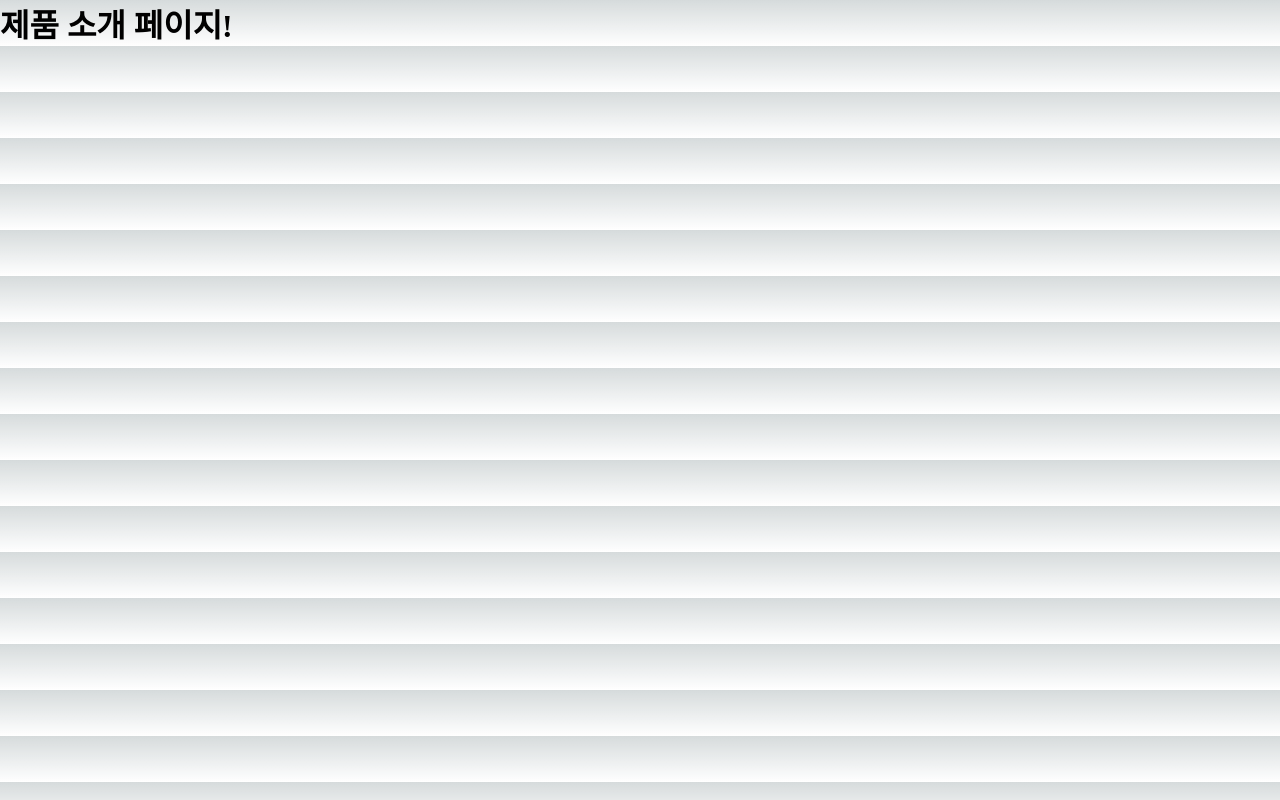
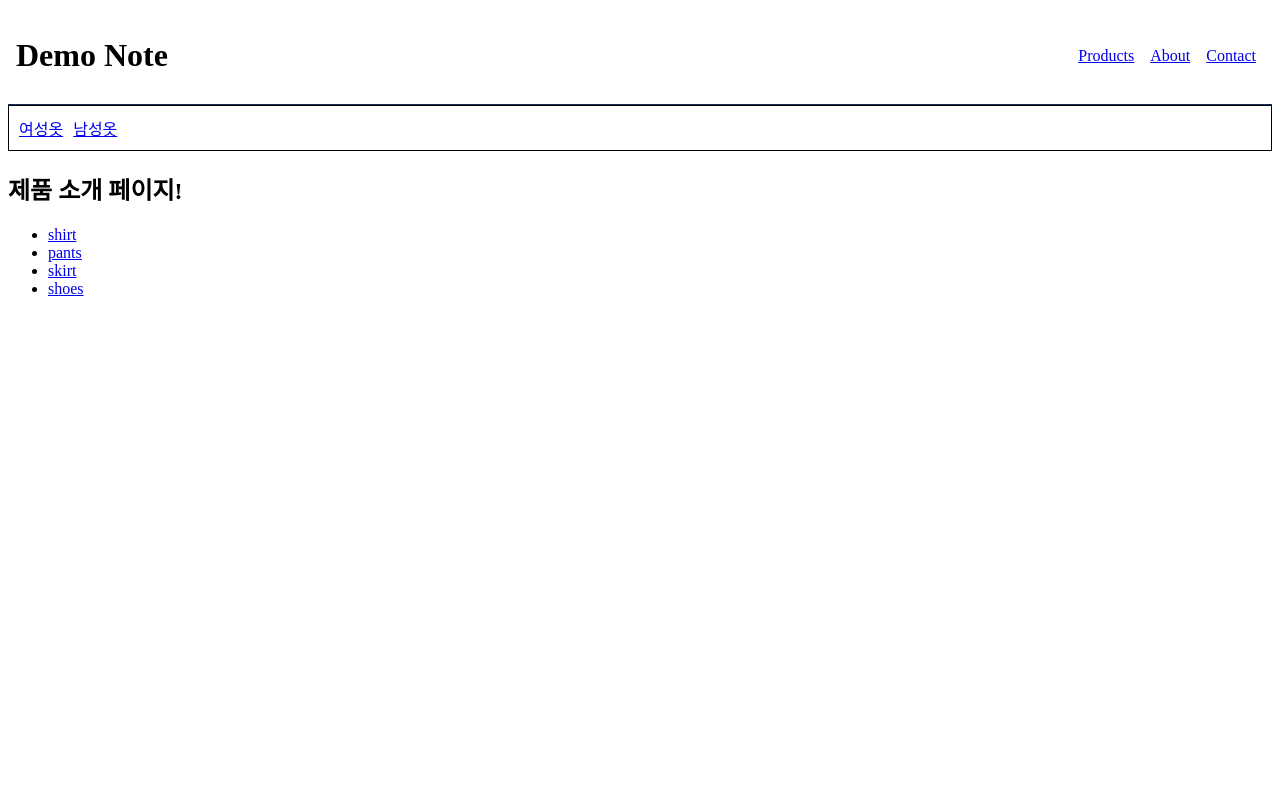
Before and after one commit to M-Sik/Next.js-Study, a Next.js app: page /products in a window 1280 px wide. Built offline with nearby package versions, Linux system fonts and the light colour scheme.

Commit message:
layout.tsx 공부

```diff
--- a/package.json
+++ b/package.json
@@ -18,6 +18,7 @@
     "next": "^13.1.6",
     "react": "18.2.0",
     "react-dom": "18.2.0",
+    "sass": "^1.60.0",
     "typescript": "5.0.3"
   }
 }
--- /dev/null
+++ b/src/app/layout.module.css
@@ -0,0 +1,11 @@
+.header {
+    display: flex;
+    justify-content: space-between;
+    align-items: center;
+    padding: 8px;
+    border-bottom: 1px solid #132f52;
+}
+
+.nav a {
+    padding: 0 8px;
+}
--- a/src/app/layout.tsx
+++ b/src/app/layout.tsx
@@ -1,4 +1,6 @@
-import './globals.css'
+// import './globals.css'
+import Link from 'next/link';
+import styles from './layout.module.css';
 
 export default function RootLayout({
   children,
@@ -12,7 +14,17 @@
         head.tsx. Find out more at https://beta.nextjs.org/docs/api-reference/file-conventions/head
       */}
       <head />
-      <body>{children}</body>
+      <body>
+        <header className={styles.header}>
+          <h1>Demo Note</h1>
+          <nav className={styles.nav}>
+            <Link href="/products">Products</Link>
+            <Link href="/about">About</Link>
+            <Link href="/contact">Contact</Link>
+          </nav>
+        </header>
+        {children}
+      </body>
     </html>
   )
 }
--- a/src/app/products/[slug]/page.tsx
+++ b/src/app/products/[slug]/page.tsx
@@ -1,5 +1,6 @@
 import { notFound } from 'next/navigation';
 import React from 'react'
+import Link from 'next/link';
 
 type Props = {
   // 동적라우팅을 위한 next.js props
@@ -12,7 +13,9 @@
 export default function SlugPage({ params }: Props) {
   if (params.slug === 'nothing') notFound();
   return (
-    <h1>{ params.slug }제품 페이지</h1>
+    <>
+      <h1>{params.slug}제품 페이지</h1>
+    </>
   )
 }
 // 동적라우트 방식에서 미리 만들어놀 페이지 경로를 만들어주는 next.js 내장 함수
--- /dev/null
+++ b/src/app/products/layout.module.scss
@@ -0,0 +1,8 @@
+.nav {
+    border: 1px solid black;
+    padding: 10px;
+    display: flex;
+    a {
+        padding-right: 10px;
+    }
+}
--- /dev/null
+++ b/src/app/products/layout.tsx
@@ -0,0 +1,19 @@
+import Link from 'next/link';
+import styles from './layout.module.scss';
+
+export default function ProductsLayout({
+  children,
+}: {
+  children: React.ReactNode
+}) {
+  return (
+    <>
+      <nav className={styles.nav}>
+        <Link href="/products/women">여성옷</Link>
+        <Link href="/products/man">남성옷</Link>
+      </nav>
+
+    <section>{children}</section>
+    </>
+  )
+}
--- a/src/app/products/page.tsx
+++ b/src/app/products/page.tsx
@@ -1,7 +1,17 @@
+import Link from 'next/link'
 import React from 'react'
+
+const products = ['shirt', 'pants', 'skirt', 'shoes']
 
 export default function ProductsPage() {
   return (
-    <h1>제품 소개 페이지!</h1>
+    <>
+      <h1>제품 소개 페이지!</h1>
+      <ul>
+        {products.map((product, index) => {
+          return <li key={index}><Link href={`/products/${product}`}>{ product }</Link></li>
+        })}
+      </ul>
+    </>
   )
 }
```
Also changed, not shown: 2 other files (tests, documents, lock files or other folders).
